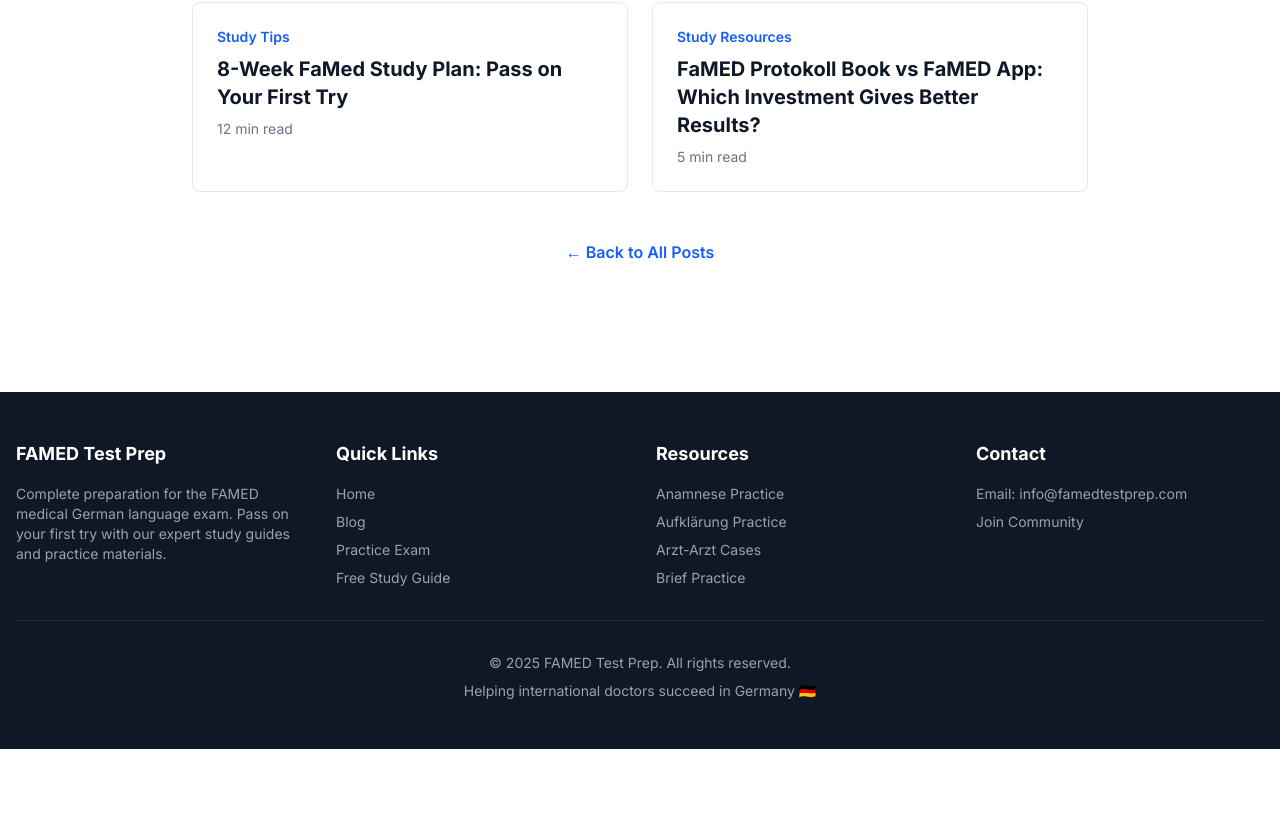
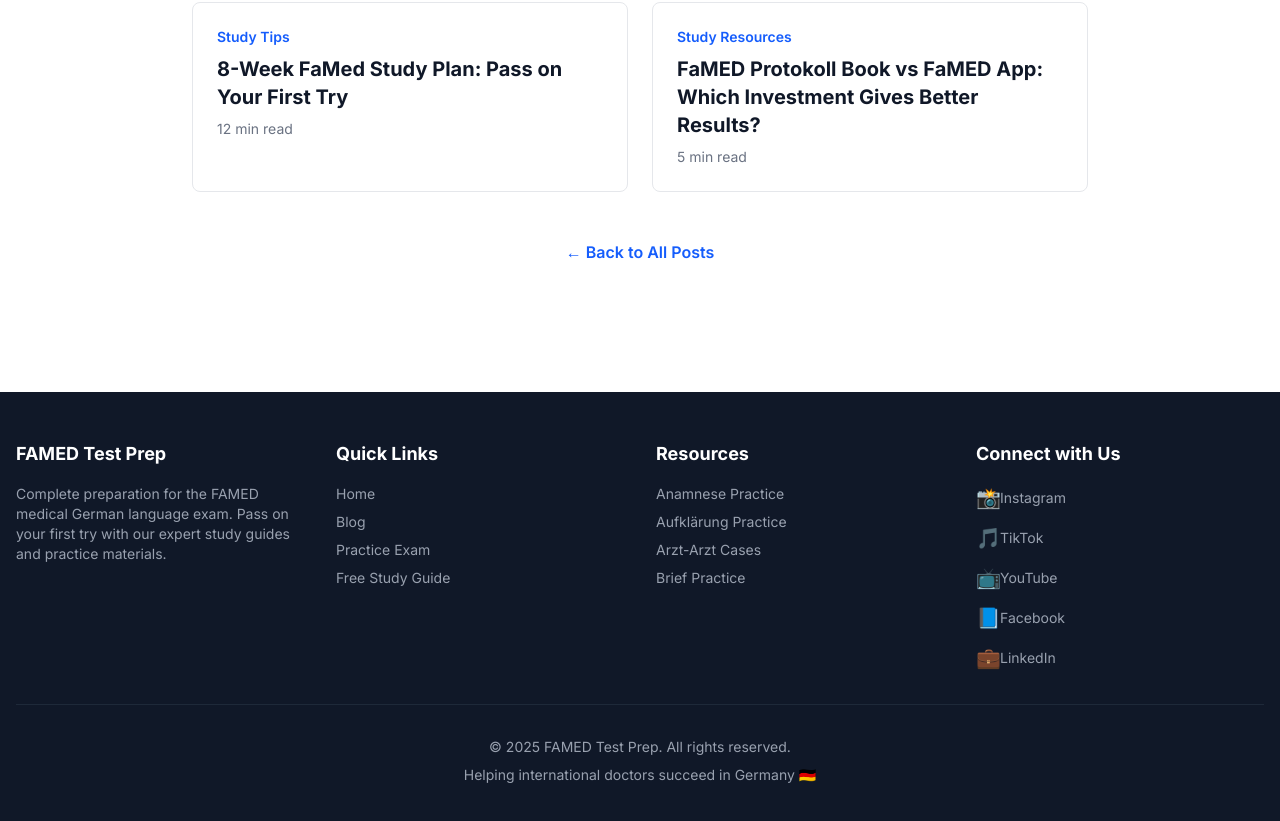
Before and after one commit to dryanez/Famedblog, a Next.js app: page /blog/famed-vs-fsp-complete-guide in a window 1280 px wide. Shown: the part 4400-5221 px from the top of the page. Before the commit the page ends 5149 px from the top, so only its background shows below. Built offline with nearby package versions, Linux system fonts and the light colour scheme.

Commit message:
Update Footer social links and refine automation for SEO/LLM topics

```diff
--- a/components/Footer.tsx
+++ b/components/Footer.tsx
@@ -68,15 +68,39 @@
                         </ul>
                     </div>
 
-                    {/* Contact */}
+                    {/* Connect */}
                     <div>
-                        <h3 className="text-lg font-bold mb-4">Contact</h3>
-                        <ul className="space-y-2 text-sm text-gray-400">
-                            <li>Email: info@famedtestprep.com</li>
+                        <h3 className="text-lg font-bold mb-4">Connect with Us</h3>
+                        <ul className="space-y-3 text-sm">
                             <li>
-                                <Link href="/community" className="hover:text-white transition">
-                                    Join Community
-                                </Link>
+                                <a href="https://www.instagram.com/famedprep/" target="_blank" rel="noopener noreferrer" className="flex items-center text-gray-400 hover:text-white transition group">
+                                    <span className="w-6 text-xl">📸</span>
+                                    <span className="group-hover:translate-x-1 transition-transform">Instagram</span>
+                                </a>
+                            </li>
+                            <li>
+                                <a href="https://www.tiktok.com/@famedtestprep" target="_blank" rel="noopener noreferrer" className="flex items-center text-gray-400 hover:text-white transition group">
+                                    <span className="w-6 text-xl">🎵</span>
+                                    <span className="group-hover:translate-x-1 transition-transform">TikTok</span>
+                                </a>
+                            </li>
+                            <li>
+                                <a href="https://www.youtube.com/@FaMEDPrep" target="_blank" rel="noopener noreferrer" className="flex items-center text-gray-400 hover:text-white transition group">
+                                    <span className="w-6 text-xl">📺</span>
+                                    <span className="group-hover:translate-x-1 transition-transform">YouTube</span>
+                                </a>
+                            </li>
+                            <li>
+                                <a href="https://www.facebook.com/profile.php?id=61584575684278" target="_blank" rel="noopener noreferrer" className="flex items-center text-gray-400 hover:text-white transition group">
+                                    <span className="w-6 text-xl">📘</span>
+                                    <span className="group-hover:translate-x-1 transition-transform">Facebook</span>
+                                </a>
+                            </li>
+                            <li>
+                                <a href="https://www.linkedin.com/in/famedtest-prep-a0296337a/" target="_blank" rel="noopener noreferrer" className="flex items-center text-gray-400 hover:text-white transition group">
+                                    <span className="w-6 text-xl">💼</span>
+                                    <span className="group-hover:translate-x-1 transition-transform">LinkedIn</span>
+                                </a>
                             </li>
                         </ul>
                     </div>
```
